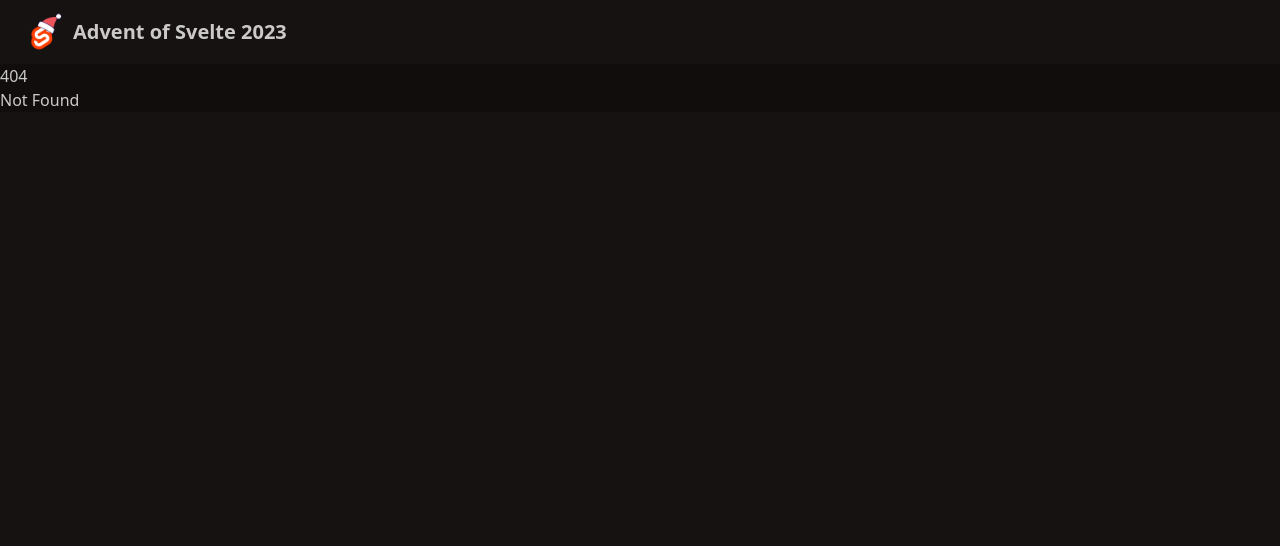
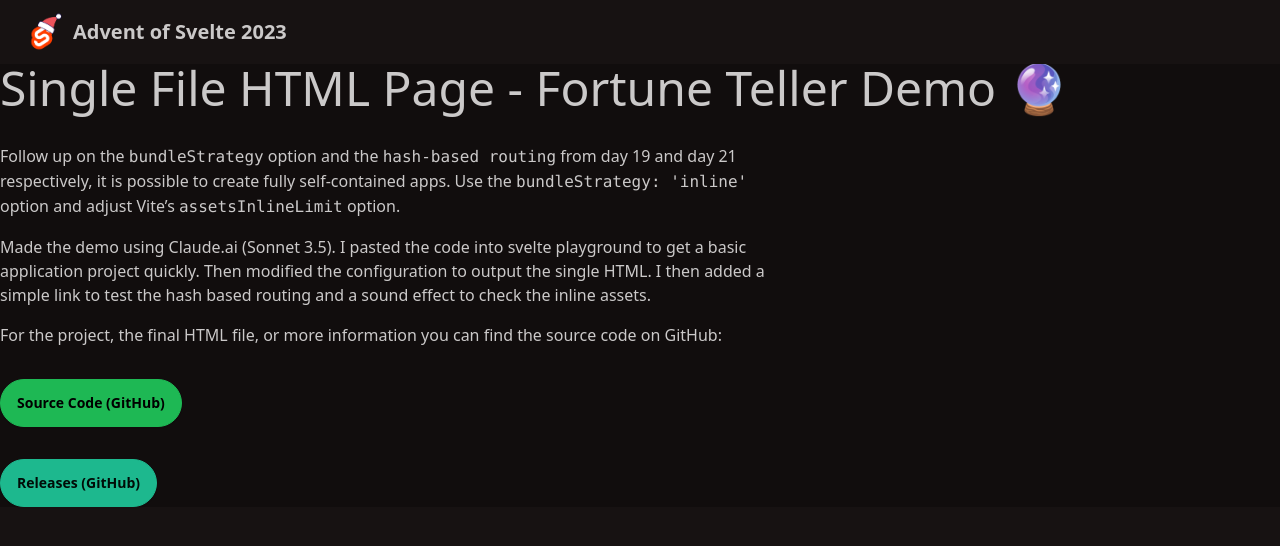
Before and after one commit to mumbler9486/mumbler9486-advent-of-svelte-2024, a SvelteKit app: page /day22 in a window 1280 px wide. Before the commit this address had no page. Shown: the top 546 px of the page. Built offline with nearby package versions, Linux system fonts and the light colour scheme.

Commit message:
✔ Finish day 22

```diff
--- a/src/routes/+page.svelte
+++ b/src/routes/+page.svelte
@@ -51,7 +51,7 @@
 					<a class="btn btn-primary" href="/day19">Day 19</a>
 					<a class="btn btn-primary" href="/day20">Day 20</a>
 					<a class="btn btn-primary" href="/day21">Day 21</a>
-					<a class="pointer-events-none" href="/day22">Day 22</a>
+					<a class="btn btn-primary" href="/day22">Day 22</a>
 					<a class="pointer-events-none" href="/day23">Day 23</a>
 					<a class="pointer-events-none" href="/day24">Day 24</a>
 				</div>
--- a/src/routes/day21/+page.svelte
+++ b/src/routes/day21/+page.svelte
@@ -1,5 +1,7 @@
 <script lang="ts">
 </script>
+
+<h1 class="mb-8 text-5xl">Hash Based Routing Implemented</h1>
 
 <div class="flex flex-col gap-4">
 	<p>
--- /dev/null
+++ b/src/routes/day22/+page.svelte
@@ -0,0 +1,38 @@
+<script lang="ts">
+</script>
+
+<h1 class="mb-8 text-5xl">Single File HTML Page - Fortune Teller Demo 🔮</h1>
+<div class="flex max-w-3xl flex-col gap-4">
+	<p>
+		Follow up on the <code>bundleStrategy</code> option and the <code>hash-based routing</code> from
+		day 19 and day 21 respectively, it is possible to create fully self-contained apps. Use the
+		<code>bundleStrategy: 'inline' </code> option and adjust Vite’s <code>assetsInlineLimit</code> option.
+	</p>
+
+	<p>
+		Made the demo using Claude.ai (Sonnet 3.5). I pasted the code into svelte playground to get a
+		basic application project quickly. Then modified the configuration to output the single HTML. I
+		then added a simple link to test the hash based routing and a sound effect to check the inline
+		assets.
+	</p>
+	<p>
+		For the project, the final HTML file, or more information you can find the source code on
+		GitHub:
+	</p>
+	<p>
+		<a
+			class="btn btn-primary mt-4"
+			target="_blank"
+			href="https://github.com/mumbler9486/advent-of-svelte-day22-single-file-html/tree/main"
+			>Source Code (GitHub)</a
+		>
+	</p>
+	<p>
+		<a
+			class="btn btn-secondary mt-4"
+			target="_blank"
+			href="https://github.com/mumbler9486/advent-of-svelte-day22-single-file-html/releases"
+			>Releases (GitHub)</a
+		>
+	</p>
+</div>
```
